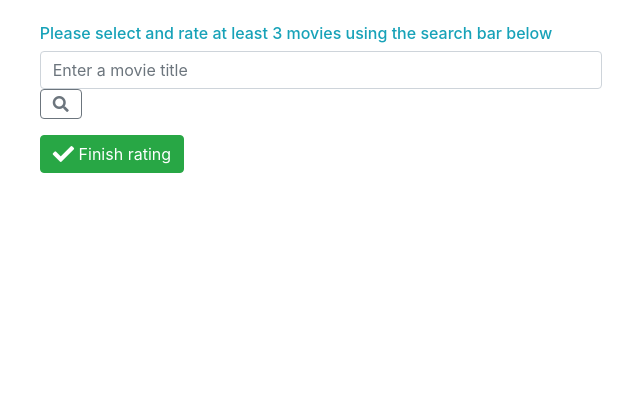
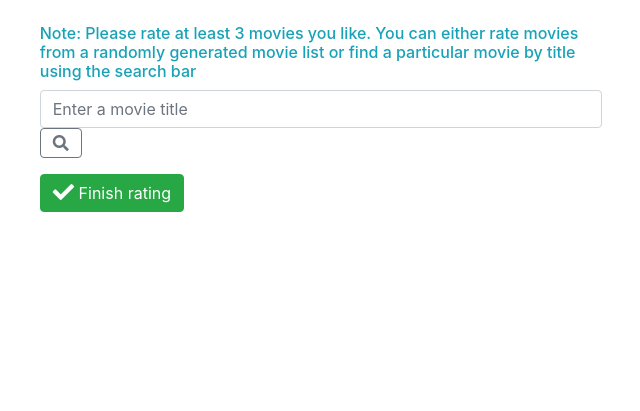
Before and after one commit to dy2zyx/web_app, a Django app: page /movie_rec in a window 1280 px wide. Shown: the part 80-491 px from the top of the page, without its empty margins (319-959 px from the left). Run offline with Django 3.2, Linux system fonts and the light colour scheme; parts of the project's set-up code (start-up, migrations or seed data) failed here and were passed over; some libraries are stand-ins or nearby versions.

Commit message:
add new rating func
allow users to rate from a random set of movies

```diff
--- a/recsys_demo/static/recsys_demo/js/movie_exp.js
+++ b/recsys_demo/static/recsys_demo/js/movie_exp.js
@@ -20,7 +20,7 @@ $(document).ready(function () {
         //            alert(data)
                 },
             error: function (data) {
-                 alert("it didnt work");
+//                 alert("it didnt work");
 //                 console.log(data)
                 }
         });
--- a/recsys_demo/static/recsys_demo/js/movie_re_eval.js
+++ b/recsys_demo/static/recsys_demo/js/movie_re_eval.js
@@ -19,7 +19,7 @@ $(document).ready(function () {
         //            alert(data)
                 },
             error: function (data) {
-                 alert("it didnt work");
+//                 alert("it didnt work");
 //                 console.log(data)
                 }
         });
--- a/recsys_demo/static/recsys_demo/js/movie_rec.js
+++ b/recsys_demo/static/recsys_demo/js/movie_rec.js
@@ -18,7 +18,243 @@ $(document).ready(function () {
 //            alert(data)
             },
         error: function (data) {
-             alert("it didnt work");
+//             alert("it didnt work");
+            }
+        });
+    });
+
+    $("#submit_rating_0").on('click', function () {
+        $("#user_rating_0").rating('create');
+//        alert($("#user_rating").rating('create').val());
+    var input_rating = $("#user_rating_0").rating('create').val()
+    var data_dict = {};
+    data_dict.movie_id = random_movie_id_dict[0];
+    data_dict.movie_rating = input_rating;
+
+    $.ajax({
+        method: 'POST',
+        url: '/movie_rec',
+        data: {'data_dict': data_dict},
+        success: function (data) {
+             //this gets called when server returns an OK response
+//             alert("it worked!");
+//            alert(data)
+            },
+        error: function (data) {
+//             alert("it didnt work");
+            }
+        });
+    });
+
+    $("#submit_rating_1").on('click', function () {
+        $("#user_rating_1").rating('create');
+//        alert($("#user_rating").rating('create').val());
+    var input_rating = $("#user_rating_1").rating('create').val()
+    var data_dict = {};
+    data_dict.movie_id = random_movie_id_dict[1];
+    data_dict.movie_rating = input_rating;
+
+    $.ajax({
+        method: 'POST',
+        url: '/movie_rec',
+        data: {'data_dict': data_dict},
+        success: function (data) {
+             //this gets called when server returns an OK response
+//             alert("it worked!");
+//            alert(data)
+            },
+        error: function (data) {
+//             alert("it didnt work");
+            }
+        });
+    });
+
+    $("#submit_rating_2").on('click', function () {
+        $("#user_rating_2").rating('create');
+//        alert($("#user_rating").rating('create').val());
+    var input_rating = $("#user_rating_2").rating('create').val()
+    var data_dict = {};
+    data_dict.movie_id = random_movie_id_dict[2];
+    data_dict.movie_rating = input_rating;
+
+    $.ajax({
+        method: 'POST',
+        url: '/movie_rec',
+        data: {'data_dict': data_dict},
+        success: function (data) {
+             //this gets called when server returns an OK response
+//             alert("it worked!");
+//            alert(data)
+            },
+        error: function (data) {
+//             alert("it didnt work");
+            }
+        });
+    });
+
+    $("#submit_rating_3").on('click', function () {
+        $("#user_rating_3").rating('create');
+//        alert($("#user_rating").rating('create').val());
+    var input_rating = $("#user_rating_3").rating('create').val()
+    var data_dict = {};
+    data_dict.movie_id = random_movie_id_dict[3];
+    data_dict.movie_rating = input_rating;
+
+    $.ajax({
+        method: 'POST',
+        url: '/movie_rec',
+        data: {'data_dict': data_dict},
+        success: function (data) {
+             //this gets called when server returns an OK response
+//             alert("it worked!");
+//            alert(data)
+            },
+        error: function (data) {
+//             alert("it didnt work");
+            }
+        });
+    });
+
+    $("#submit_rating_4").on('click', function () {
+        $("#user_rating_4").rating('create');
+//        alert($("#user_rating").rating('create').val());
+    var input_rating = $("#user_rating_4").rating('create').val()
+    console.log(movie_id)
+    var data_dict = {};
+    data_dict.movie_id = random_movie_id_dict[4];
+    data_dict.movie_rating = input_rating;
+
+    $.ajax({
+        method: 'POST',
+        url: '/movie_rec',
+        data: {'data_dict': data_dict},
+        success: function (data) {
+             //this gets called when server returns an OK response
+//             alert("it worked!");
+//            alert(data)
+            },
+        error: function (data) {
+//             alert("it didnt work");
+            }
+        });
+    });
+
+    $("#submit_rating_5").on('click', function () {
+        $("#user_rating_5").rating('create');
+//        alert($("#user_rating").rating('create').val());
+    var input_rating = $("#user_rating_5").rating('create').val()
+    console.log(movie_id)
+    var data_dict = {};
+    data_dict.movie_id = random_movie_id_dict[5];
+    data_dict.movie_rating = input_rating;
+
+    $.ajax({
+        method: 'POST',
+        url: '/movie_rec',
+        data: {'data_dict': data_dict},
+        success: function (data) {
+             //this gets called when server returns an OK response
+//             alert("it worked!");
+//            alert(data)
+            },
+        error: function (data) {
+//             alert("it didnt work");
+            }
+        });
+    });
+
+    $("#submit_rating_6").on('click', function () {
+        $("#user_rating_6").rating('create');
+//        alert($("#user_rating").rating('create').val());
+    var input_rating = $("#user_rating_6").rating('create').val()
+    console.log(movie_id)
+    var data_dict = {};
+    data_dict.movie_id = random_movie_id_dict[6];
+    data_dict.movie_rating = input_rating;
+
+    $.ajax({
+        method: 'POST',
+        url: '/movie_rec',
+        data: {'data_dict': data_dict},
+        success: function (data) {
+             //this gets called when server returns an OK response
+//             alert("it worked!");
+//            alert(data)
+            },
+        error: function (data) {
+//             alert("it didnt work");
+            }
+        });
+    });
+
+    $("#submit_rating_7").on('click', function () {
+        $("#user_rating_7").rating('create');
+//        alert($("#user_rating").rating('create').val());
+    var input_rating = $("#user_rating_7").rating('create').val()
+    console.log(movie_id)
+    var data_dict = {};
+    data_dict.movie_id = random_movie_id_dict[7];
+    data_dict.movie_rating = input_rating;
+
+    $.ajax({
+        method: 'POST',
+        url: '/movie_rec',
+        data: {'data_dict': data_dict},
+        success: function (data) {
+             //this gets called when server returns an OK response
+//             alert("it worked!");
+//            alert(data)
+            },
+        error: function (data) {
+//             alert("it didnt work");
+            }
+        });
+    });
+
+    $("#submit_rating_8").on('click', function () {
+        $("#user_rating_8").rating('create');
+//        alert($("#user_rating").rating('create').val());
+    var input_rating = $("#user_rating_8").rating('create').val()
+    console.log(movie_id)
+    var data_dict = {};
+    data_dict.movie_id = random_movie_id_dict[8];
+    data_dict.movie_rating = input_rating;
+
+    $.ajax({
+        method: 'POST',
+        url: '/movie_rec',
+        data: {'data_dict': data_dict},
+        success: function (data) {
+             //this gets called when server returns an OK response
+//             alert("it worked!");
+//            alert(data)
+            },
+        error: function (data) {
+//             alert("it didnt work");
+            }
+        });
+    });
+
+    $("#submit_rating_9").on('click', function () {
+        $("#user_rating_9").rating('create');
+//        alert($("#user_rating").rating('create').val());
+    var input_rating = $("#user_rating_9").rating('create').val()
+    console.log(movie_id)
+    var data_dict = {};
+    data_dict.movie_id = random_movie_id_dict[9];
+    data_dict.movie_rating = input_rating;
+
+    $.ajax({
+        method: 'POST',
+        url: '/movie_rec',
+        data: {'data_dict': data_dict},
+        success: function (data) {
+             //this gets called when server returns an OK response
+//             alert("it worked!");
+//            alert(data)
+            },
+        error: function (data) {
+//             alert("it didnt work");
             }
         });
     });
@@ -32,3 +268,83 @@ $('#rating_form').submit(function(e){
     $.post(url, data, function(response){
     });
 });
+
+$('#rating_form_0').submit(function(e){
+    e.preventDefault();
+    url = $(this).attr('action');
+    data = $(this).serialize();
+    $.post(url, data, function(response){
+    });
+});
+
+$('#rating_form_1').submit(function(e){
+    e.preventDefault();
+    url = $(this).attr('action');
+    data = $(this).serialize();
+    $.post(url, data, function(response){
+    });
+});
+
+$('#rating_form_2').submit(function(e){
+    e.preventDefault();
+    url = $(this).attr('action');
+    data = $(this).serialize();
+    $.post(url, data, function(response){
+    });
+});
+
+$('#rating_form_3').submit(function(e){
+    e.preventDefault();
+    url = $(this).attr('action');
+    data = $(this).serialize();
+    $.post(url, data, function(response){
+    });
+});
+
+$('#rating_form_4').submit(function(e){
+    e.preventDefault();
+    url = $(this).attr('action');
+    data = $(this).serialize();
+    $.post(url, data, function(response){
+    });
+});
+
+$('#rating_form_5').submit(function(e){
+    e.preventDefault();
+    url = $(this).attr('action');
+    data = $(this).serialize();
+    $.post(url, data, function(response){
+    });
+});
+
+$('#rating_form_6').submit(function(e){
+    e.preventDefault();
+    url = $(this).attr('action');
+    data = $(this).serialize();
+    $.post(url, data, function(response){
+    });
+});
+
+$('#rating_form_7').submit(function(e){
+    e.preventDefault();
+    url = $(this).attr('action');
+    data = $(this).serialize();
+    $.post(url, data, function(response){
+    });
+});
+
+$('#rating_form_8').submit(function(e){
+    e.preventDefault();
+    url = $(this).attr('action');
+    data = $(this).serialize();
+    $.post(url, data, function(response){
+    });
+});
+
+$('#rating_form_9').submit(function(e){
+    e.preventDefault();
+    url = $(this).attr('action');
+    data = $(this).serialize();
+    $.post(url, data, function(response){
+    });
+});
--- a/recsys_demo/static/recsys_demo/js/profil.js
+++ b/recsys_demo/static/recsys_demo/js/profil.js
@@ -28,7 +28,7 @@ $(document).ready(function () {
                      //this gets called when server returns an OK response
                     },
                 error: function (data) {
-                     alert("it didnt work");
+//                     alert("it didnt work");
                     }
                 });
             },
--- a/recsys_demo/templates/recsys_demo/movie_rec.html
+++ b/recsys_demo/templates/recsys_demo/movie_rec.html
@@ -10,7 +10,7 @@
 
 {% block content %}
 <div style="width: 45%; margin:0 auto;">
-    <h6 class="mb-2 text-info">Please select and rate at least 3 movies using the search bar below</h6>
+    <h6 class="mb-2 text-info">Note: Please rate at least 3 movies you like. You can either rate movies from a randomly generated movie list or find a particular movie by title using the search bar</h6>
 </div>
 
 <div>
@@ -35,6 +35,9 @@
 <!--    {% endif %}-->
 
     {% if movie_info %}
+    <div style="width: 45%; margin:0 auto;">
+        <h4 class="mb-2 text-info">User searched movie</h4>
+    </div>
     <div class="card mb-3 border-info" style="width: 45%; margin:0 auto;">
       <div class="row no-gutters">
         <div class="col-md-4">
@@ -66,6 +69,44 @@
     </div>
 
     {% endif %}
+    {% if random_movies_dict %}
+    <div style="width: 45%; margin:0 auto;">
+        <h4 class="mb-2 text-info">Randomly displayed movies</h4>
+    </div>
+    {% for iid, i_data in random_movies_dict.items %}
+        <div class="card mb-3 border-info" style="width: 45%; margin:0 auto;">
+          <div class="row no-gutters">
+            <div class="col-md-4">
+              <img src="{{ i_data.0.poster_path }}" class="card-img">
+            </div>
+            <div class="col-md-8">
+              <div class="card-body">
+                <h5 class="card-title text-dark">{{  i_data.0.title }}</h5>
+                  <br>
+                  <h6 class="card-subtitle mb-2 text-info">Movie overview</h6>
+                  <p class="card-text">{{  i_data.0.overview  }} </p>
+                  <h6 class="card-subtitle mb-2 text-info">Release date</h6>
+                  <p class="card-text">{{  i_data.0.release_date  }} </p>
+                  <hr/>
+                  <h6 class="card-subtitle mb-2 text-info">Rate this movie</h6>
+                  <form action="/movie_rec" method="post" id="rating_form_{{i_data.1}}">
+                      {% csrf_token %}
+                      <div class="pt-3">
+                          <input id="user_rating_{{i_data.1}}" name="movie_rating" class="rating rating-loading" data-min="1" data-max="10" data-step="1" value="9" data-size="md">
+                          <div class="input-group-append">
+                            <button id="submit_rating_{{i_data.1}}" type="submit" class="btn btn-secondary">
+                                <i class="fa fa-check fa-lg"></i> Submit
+                            </button>
+                          </div>
+                      </div>
+                  </form>
+              </div>
+            </div>
+          </div>
+        </div>
+    {% endfor %}
+    {% endif %}
+
     <form action="/movie_rec/profil" method="post">
       {% csrf_token %}
       <div class="input-group-append" style="width: 45%; margin:0 auto;">
@@ -83,6 +124,7 @@
 
 <script>
     var movie_id = "{{movie_id}}"
+    var random_movie_id_dict = {{random_movie_id_dict|safe}}
     $(document).ready(function(){
         var movie_titles = {{movie_titles|safe}};
         // Constructing the suggestion engine
--- a/recsys_demo/views.py
+++ b/recsys_demo/views.py
@@ -21,6 +21,16 @@ user_inputs = list()
 init()
 parse_movie_metadata()
 movie_titles = [movies[m_id]['title'] for m_id in movies.keys()]
+random_movie_ids = random.sample(movies.keys(), k=10)
+random_movies_dict = dict()
+random_movie_id_dict = dict()
+compteur = 0
+for m_id in random_movie_ids:
+    random_movies_dict[m_id] = (movies[m_id], compteur)
+    random_movie_id_dict[compteur] = m_id
+    compteur += 1
+
+
 
 
 class UserLoginView(CreateView):
@@ -71,13 +81,12 @@ def movierec_view(request):
             user_inputs.append(movie_id)
             request.session['user_inputs'] = user_inputs
             context = {'user_input': user_input, 'movie_titles': movie_titles, 'movie_info': movie_info,
-                       'movie_id': movie_id}
+                       'movie_id': movie_id, 'random_movies_dict': random_movies_dict, 'random_movie_id_dict': random_movie_id_dict}
             return render(request, template_name, context=context)
         else:
             print(form.errors.as_data())
-            return render(request, template_name, {'form': form, 'movie_titles': movie_titles})
-
-    return render(request, template_name=template_name, context={'movie_titles': movie_titles})
+            return render(request, template_name, {'form': form, 'movie_titles': movie_titles, 'random_movies_dict': random_movies_dict, 'random_movie_id_dict': random_movie_id_dict})
+    return render(request, template_name=template_name, context={'movie_titles': movie_titles, 'random_movies_dict': random_movies_dict, 'random_movie_id_dict': random_movie_id_dict})
 
 
 def profil_view(request):
```
Also changed, not shown: recsys_demo/methods.py (+17 -9 lines), recsys_demo/templates/recsys_demo/recommendation.html (+0 -30 lines), db.sqlite3, recsys_demo/static/recsys_demo/data/movies_v4.csv.
